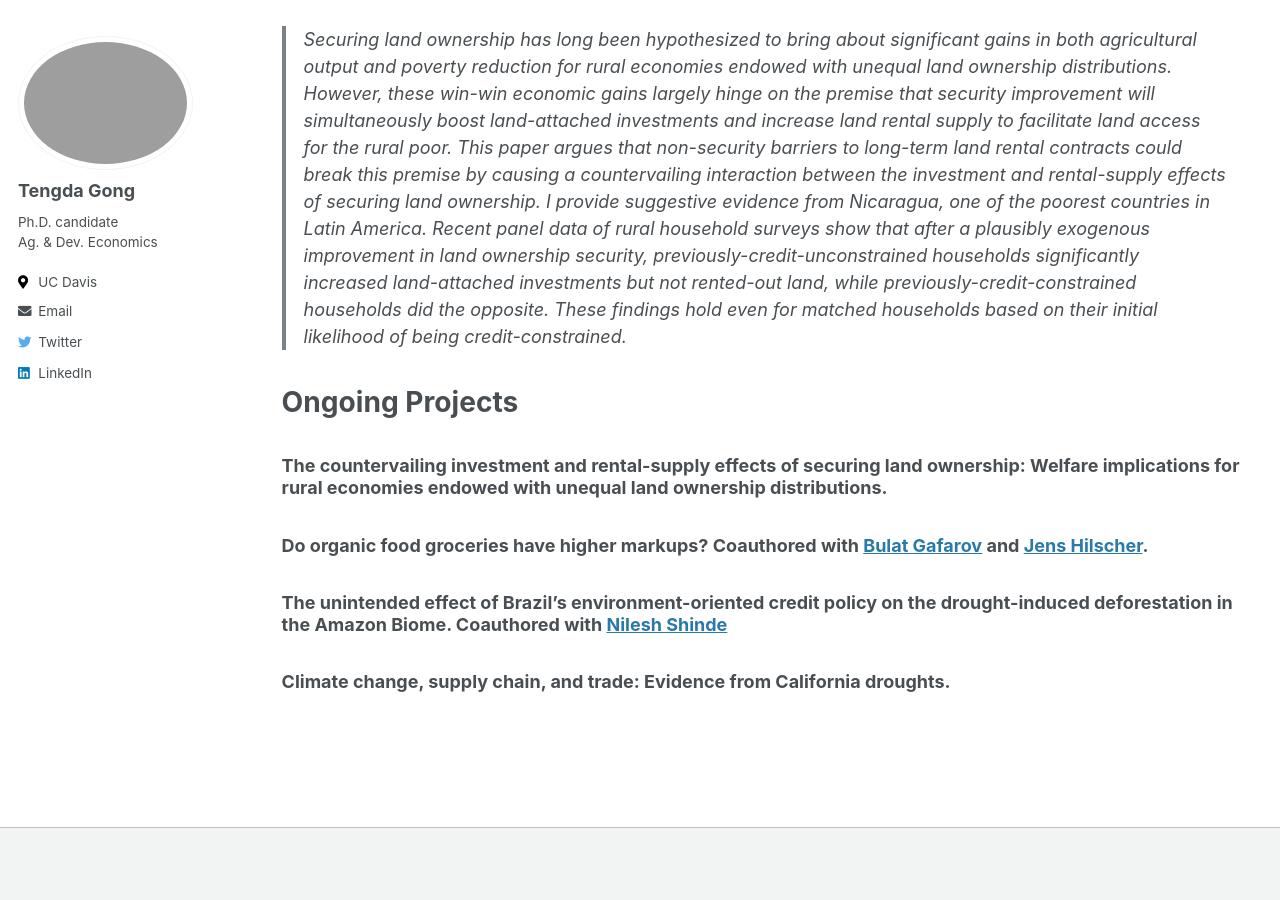
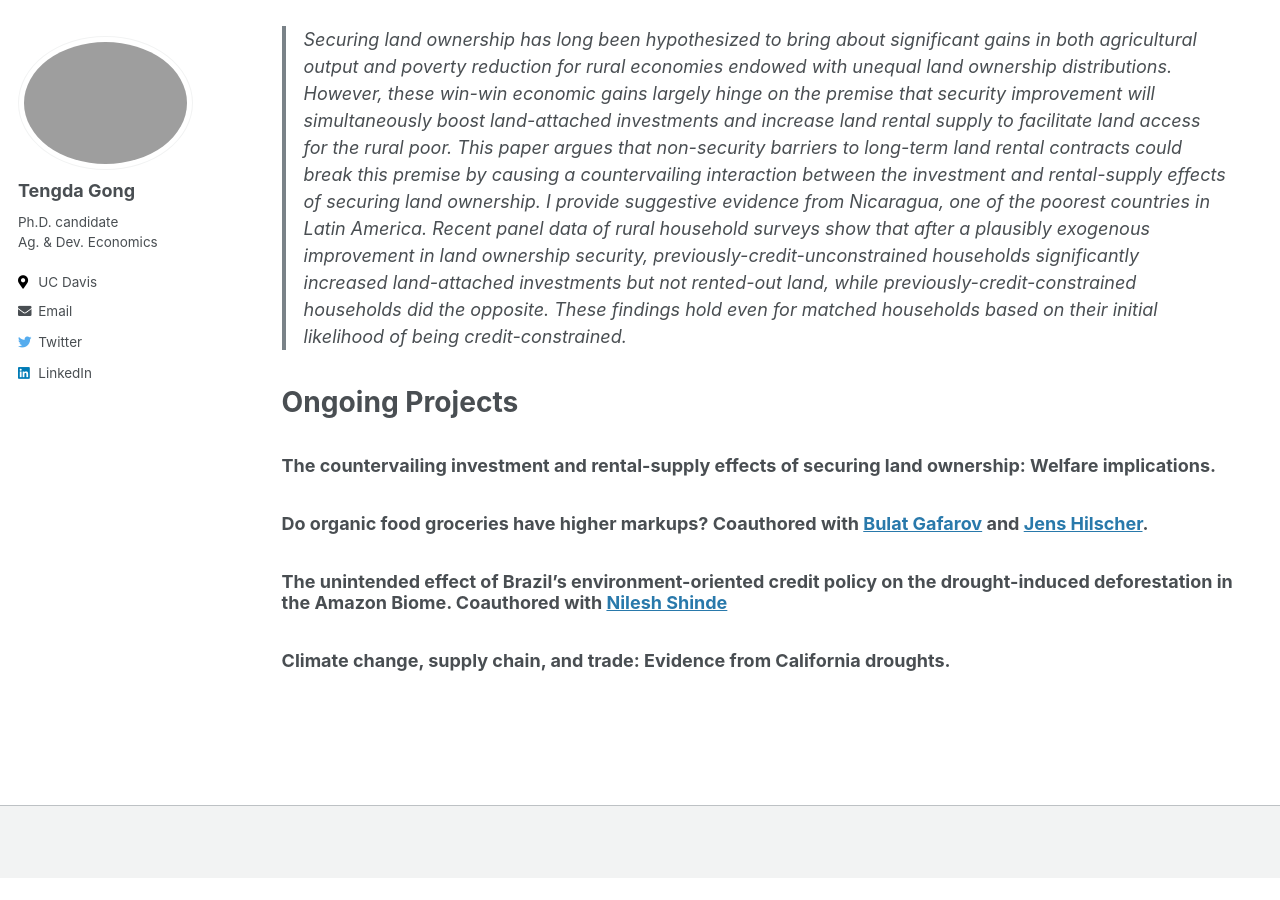
Before and after one commit to tendakung/tendakung.github.io, a Jekyll site: the page built from _pages/research.md, in a window 1280 px wide and 900 px high, scrolled down 1018 px. Built offline with Jekyll 4.4.1, drawn with Linux system fonts in a browser that asks for light colours; after the commit the page ends 1896 px from its top, so only the background shows below that.

Commit message:
Update research.md

```diff
--- a/_pages/research.md
+++ b/_pages/research.md
@@ -21,7 +21,7 @@ To be presented at the 2024 SEA and 2025 AEA annual meetings. You may download t
 
 # Ongoing Projects
 
-### The countervailing investment and rental-supply effects of securing land ownership: Welfare implications for rural economies endowed with unequal land ownership distributions.
+### The countervailing investment and rental-supply effects of securing land ownership: Welfare implications.
 
 ### Do organic food groceries have higher markups? Coauthored with [Bulat Gafarov](https://are.ucdavis.edu/people/faculty/bulat-gafarov/) and [Jens Hilscher](https://are.ucdavis.edu/people/faculty/jens-hilscher/).
 
```
